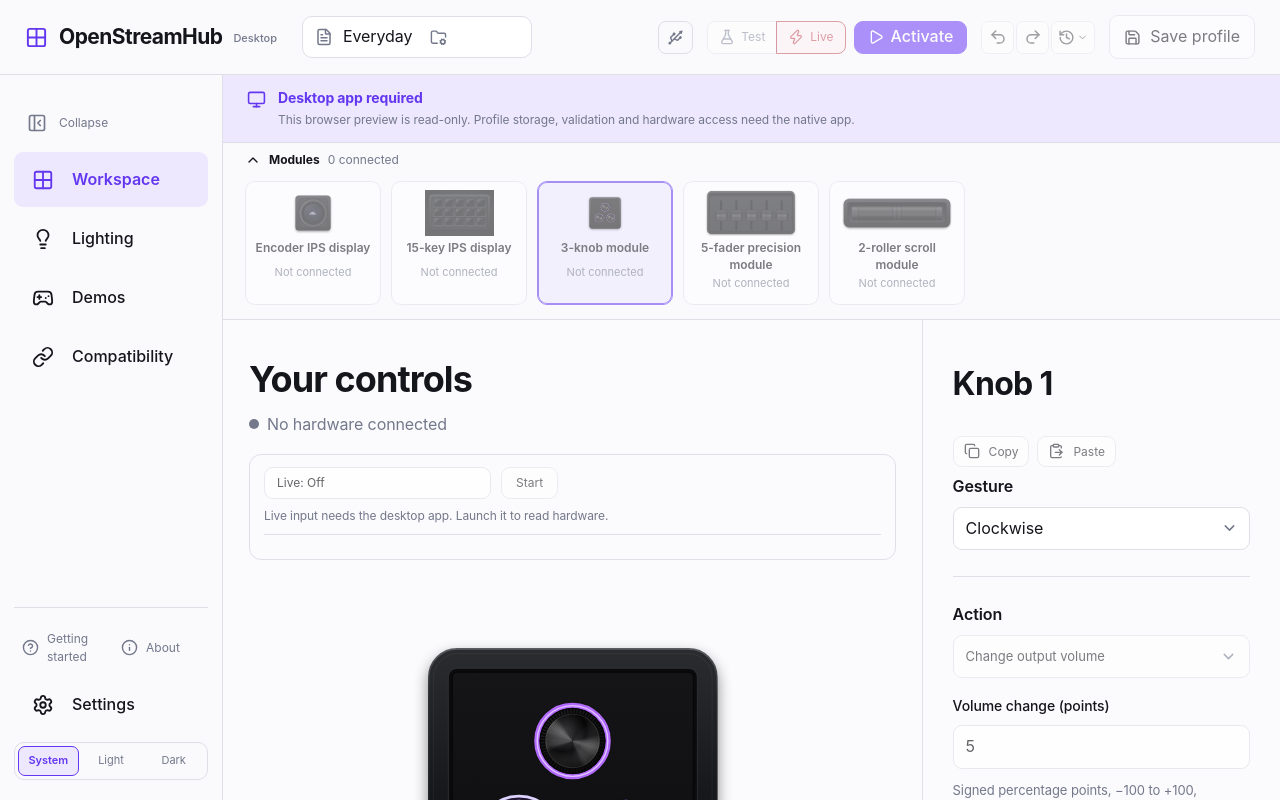
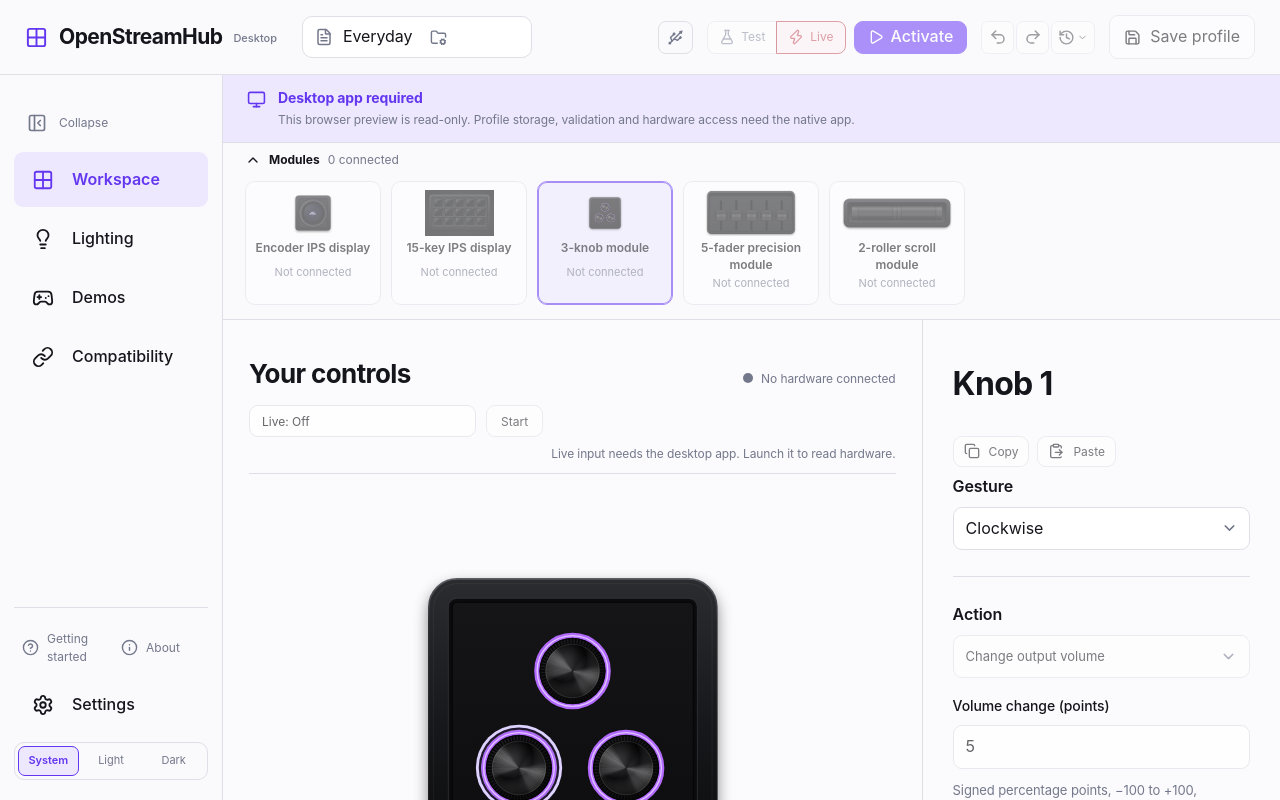
Before and after one commit to goniszewski/OpenStreamHub, a React (Vite) app in the folder apps/open-stream-hub/: page / in a window 1280 px wide. Built offline with nearby package versions, Linux system fonts and the light colour scheme.

Commit message:
fix: a calmer workspace hierarchy with a compact title and live toolbar

```diff
--- a/apps/open-stream-hub/src/styles.css
+++ b/apps/open-stream-hub/src/styles.css
@@ -213,8 +213,6 @@
   .device-layout { grid-template-columns:minmax(310px,1fr) clamp(300px,28vw,415px); font-size:16px; }
   .workspace { padding:39px 26px 30px; }
   .workspace-column { --gutter:26px; }
-  .workspace h1 { font-size:36px; }
-  .workspace .status { font-size:16px; }
   .hero { margin-top:45px; }
   .hero-note,.device-layout .fine-print { font-size:13px; }
   .control-picker button { font-size:14px; }
@@ -829,3 +827,13 @@
 .base-layout-options { margin:0 2px 8px; font-size:11px; color:var(--muted); }
 .base-layout-options summary { cursor:pointer; width:max-content; }
 .base-layout-options-body { display:flex; flex-wrap:wrap; align-items:center; gap:8px 14px; margin-top:6px; }
+
+/* Workspace hierarchy: a compact page title with the hardware status beside it, a one-row live toolbar, then the base layout as the main section. */
+.workspace .page-heading { display:flex; align-items:baseline; justify-content:space-between; flex-wrap:wrap; gap:4px 16px; margin-bottom:6px; }
+.workspace .page-heading h1 { margin:0; font-size:26px; letter-spacing:-.6px; }
+.workspace .page-heading .status { font-size:12px; }
+.rig { margin-top:10px; padding:0; border:0; }
+.live-controls { margin-bottom:16px; }
+.live-controls .live-status { flex:1 1 auto; text-align:right; }
+.base-layout-heading h3 { font-size:15px; letter-spacing:-.2px; }
+.base-layout-heading p { font-size:11px; }
```
